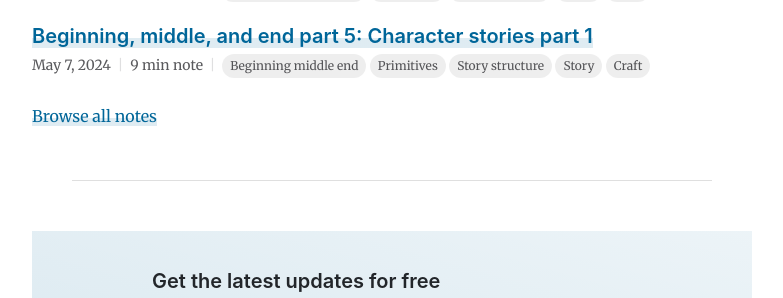
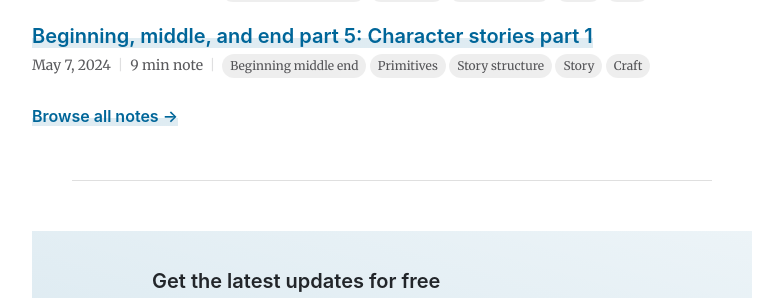
Before and after one commit to natelistrom/natelistrom.github.io, a Jekyll site: the page built from index.md, in a window 1280 px wide. Shown: the part 1529-1827 px from the top of the page, without its empty margins (248-1031 px from the left). Built offline with Jekyll 4.4.1, drawn with Linux system fonts in a browser that asks for light colours.

Commit message:
Add arrow, update styles to browse all notes link

```diff
--- a/_layouts/home.html
+++ b/_layouts/home.html
@@ -43,7 +43,7 @@ layout: default
 
   {%- endif -%}
 
-  <p><a href="/notes.html">Browse all notes</a></p>
+  <p><a class="font-sans font-bold" href="/notes.html">Browse all notes &rarr;</a></p>
 
   {% include _subscribe.html %}
 
--- a/css/styles.scss
+++ b/css/styles.scss
@@ -537,6 +537,14 @@ svg.center {
   @include shadow;
 }
 
+.font-sans {
+    @include font-sans;
+}
+
+.font-bold {
+  font-weight: 600;
+}
+
 /* --- Generic styles --- */
 
 .title {
```
